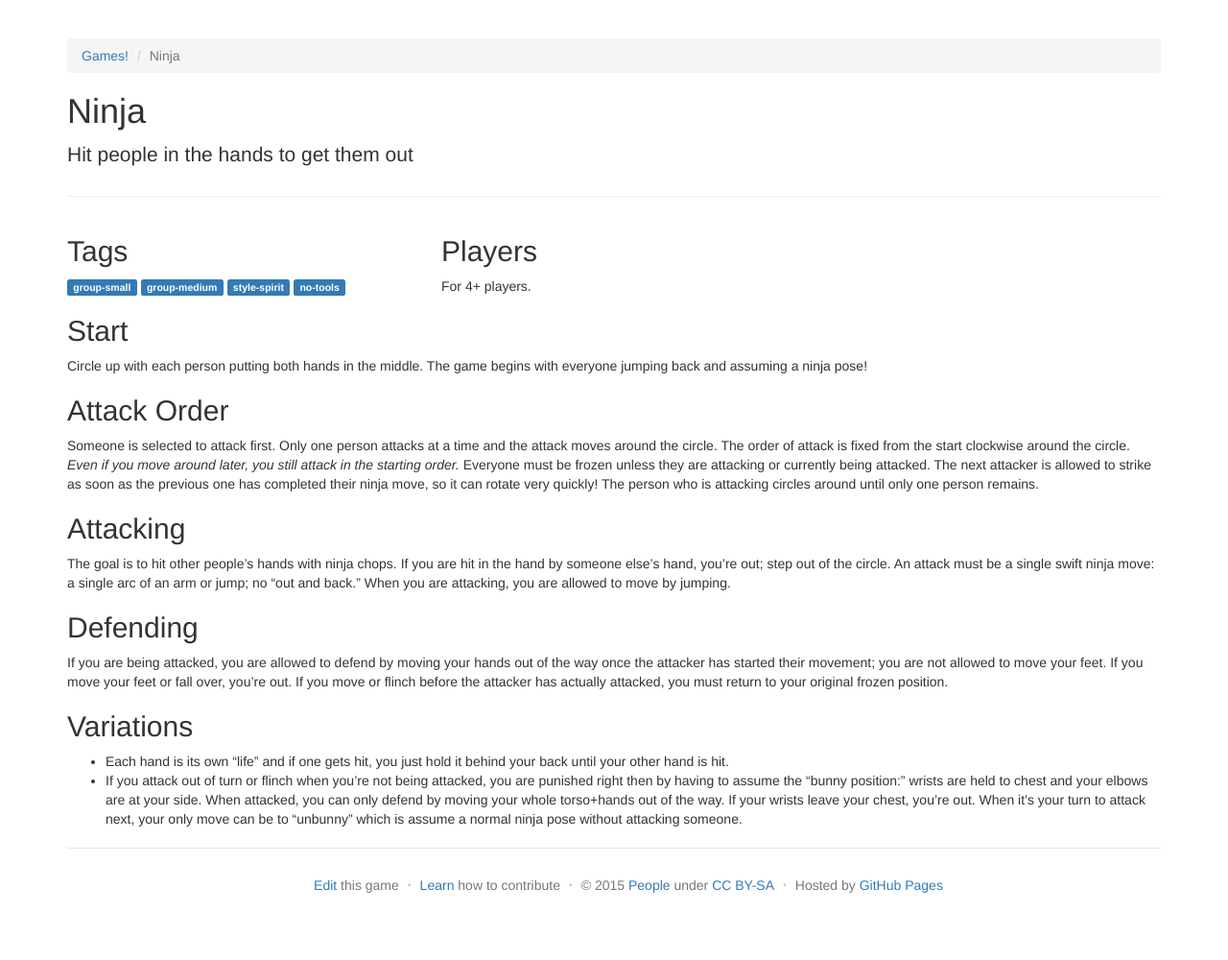
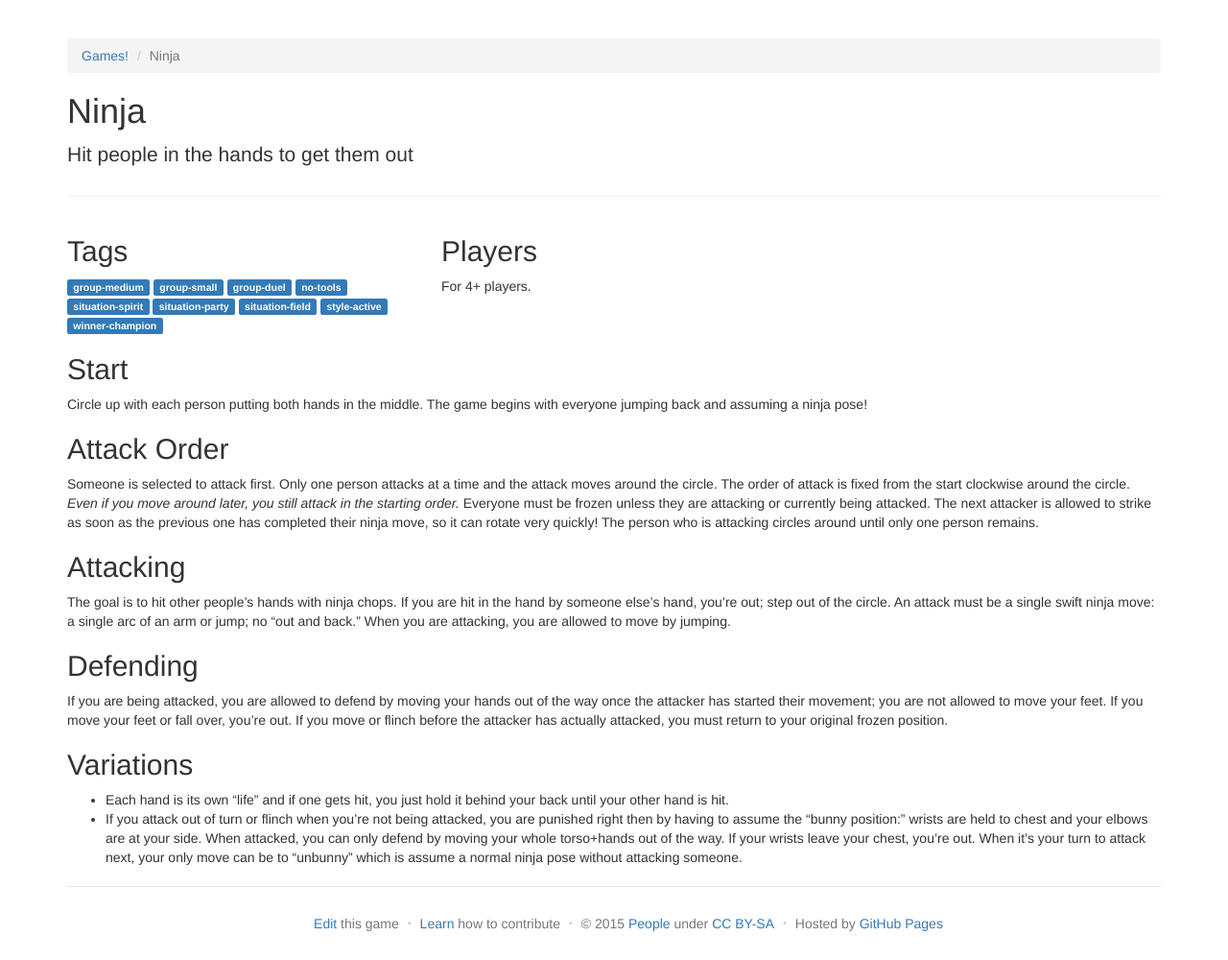
Before and after one commit to davidselassie/games, a Jekyll site: the page built from _games/ninja.md, in a window 1280 px wide. Shown: the whole page at 96% size. Built offline with Jekyll 4.4.1, drawn with Linux system fonts in a browser that asks for light colours; before the commit the page ends 960 px from its top, so only the background shows below that.

Commit message:
Update ninja.md

```diff
--- a/_games/ninja.md
+++ b/_games/ninja.md
@@ -1,10 +1,15 @@
 ---
 title: Ninja
 tags:
+  - group-medium
   - group-small
-  - group-medium
-  - style-spirit
+  - group-duel
   - no-tools
+  - situation-spirit
+  - situation-party
+  - situation-field
+  - style-active
+  - winner-champion
 
 oneliner: Hit people in the hands to get them out
 players: 4+
```
